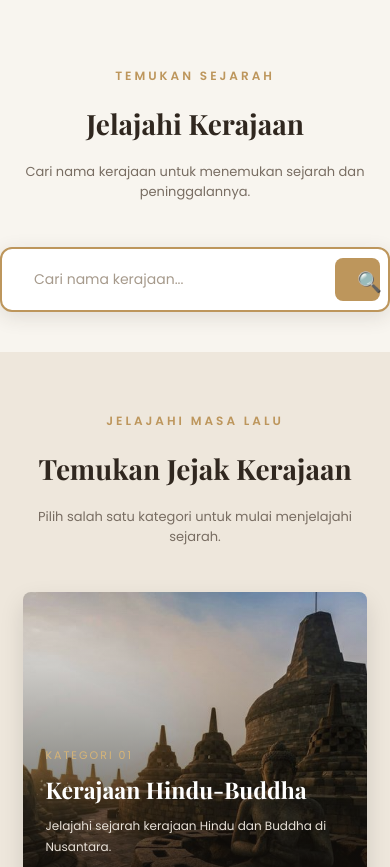
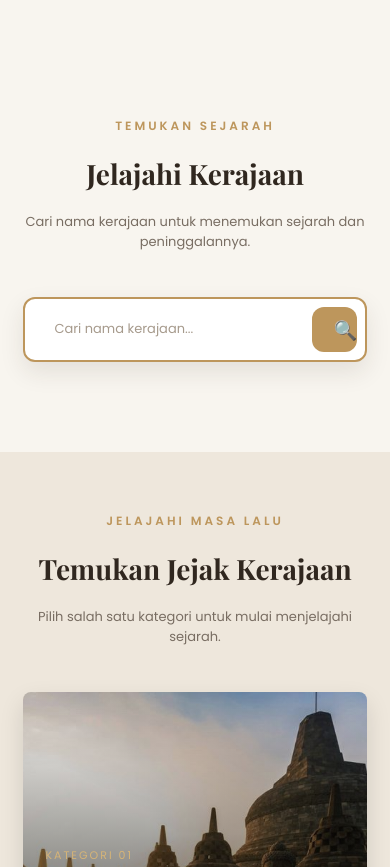
Before and after one commit to Yuliana-Kasih/NUSAVERA, a plain HTML site: page index.html in a window 390 px wide. Shown: the part 1089-1956 px from the top of the page. Drawn offline with nearby package versions, Linux system fonts and the light colour scheme.

Commit message:
Update style.css

```diff
--- a/style.css
+++ b/style.css
@@ -654,39 +654,56 @@ footer p {
 }
 
 
+
 /* =========================
-   SEARCH BOX NUSAVERA
+   SEARCH KERAJAAN BERANDA
 ========================= */
+
+.home-search-section {
+    padding: 65px 8% 75px;
+    background: #f8f5ef;
+}
+
+.home-search-section .section-heading {
+    text-align: center;
+    margin-bottom: 45px;
+}
 
 .search-container {
     width: 100%;
-    max-width: 650px;
-    margin: 0 auto 45px;
-    padding: 8px;
+    max-width: 950px;
+    height: 105px;
+    margin: 0 auto 40px;
+    padding: 12px 12px 12px 35px;
+
     display: flex;
     align-items: center;
-    background: #ffffff;
+    gap: 12px;
+
+    background: #fff;
     border: 2px solid #bd965c;
-    border-radius: 12px;
-    box-shadow: 0 6px 20px rgba(48, 39, 31, 0.10);
-    transition: 0.3s ease;
+    border-radius: 18px;
+
+    box-shadow: 0 10px 25px rgba(48,39,31,0.10);
+    transition: 0.3s;
 }
 
 .search-container:focus-within {
     border-color: #55412f;
-    box-shadow: 0 5px 20px rgba(189, 150, 92, 0.25);
-    transform: translateY(-2px);
+    box-shadow: 0 8px 25px rgba(189,150,92,0.2);
 }
 
 .search-container input {
     flex: 1;
     min-width: 0;
-    padding: 15px 18px;
+    height: 100%;
+
     border: none;
     outline: none;
     background: transparent;
+
     font-family: 'Poppins', sans-serif;
-    font-size: 14px;
+    font-size: 19px;
     color: #30271f;
 }
 
@@ -695,10 +712,12 @@ footer p {
 }
 
 .search-container button {
-    width: 52px;
-    height: 48px;
+    width: 76px;
+    height: 70px;
+
     border: none;
-    border-radius: 8px;
+    border-radius: 12px;
+
     background: #bd965c;
     color: white;
     font-size: 25px;
@@ -710,96 +729,50 @@ footer p {
     background: #55412f;
 }
 
+#homeSearchResults {
+    max-width: 1200px;
+    margin: 0 auto;
+}
+
+#homeSearchResults:empty {
+    display: none;
+}
+
 .no-result {
     grid-column: 1 / -1;
+    background: white;
+    border-radius: 8px;
+    padding: 40px 20px;
     text-align: center;
-    padding: 50px 20px;
-    background: white;
-    border: 1px solid #e9dfcf;
-    border-radius: 12px;
     color: #786d62;
 }
 
 .no-result h3 {
     font-family: 'Playfair Display', serif;
     color: #55412f;
-    margin-bottom: 12px;
-}
-
-.no-result p {
-    font-size: 13px;
-    line-height: 1.8;
+    margin-bottom: 10px;
 }
 
 @media (max-width: 600px) {
+
+    .home-search-section {
+        padding: 50px 6%;
+    }
+
     .search-container {
-        margin-bottom: 30px;
+        height: 65px;
+        padding: 7px 8px 7px 15px;
+        border-radius: 12px;
     }
 
     .search-container input {
-        font-size: 12px;
-        padding: 12px;
+        font-size: 13px;
     }
-
-
-/* SEARCH BOX */
-
-.search-container {
-    width: 100%;
-    max-width: 650px;
-    height: 65px;
-    margin: 0 auto 40px;
-    padding: 7px 8px 7px 20px;
-
-    display: flex;
-    align-items: center;
-    gap: 10px;
-
-    background: #ffffff;
-    border: 2px solid #bd965c;
-    border-radius: 12px;
-
-    box-shadow: 0 5px 20px rgba(48, 39, 31, 0.12);
-}
-
-.search-container input {
-    flex: 1;
-    min-width: 0;
-    height: 100%;
-
-    border: none !important;
-    outline: none !important;
-    background: transparent !important;
-
-    font-family: 'Poppins', sans-serif;
-    font-size: 14px;
-    color: #30271f;
-}
-
-.search-container input::placeholder {
-    color: #a69a8c;
-}
-
-.search-container button {
-    width: 48px;
-    height: 45px;
-
-    border: none;
-    border-radius: 8px;
-
-    background: #bd965c;
-    color: white;
-
-    font-size: 20px;
-    cursor: pointer;
-}
-
-.search-container button:hover {
-    background: #55412f;
-}
 
     .search-container button {
         width: 45px;
-        height: 43px;
+        height: 45px;
+        font-size: 19px;
     }
+
 }
```
